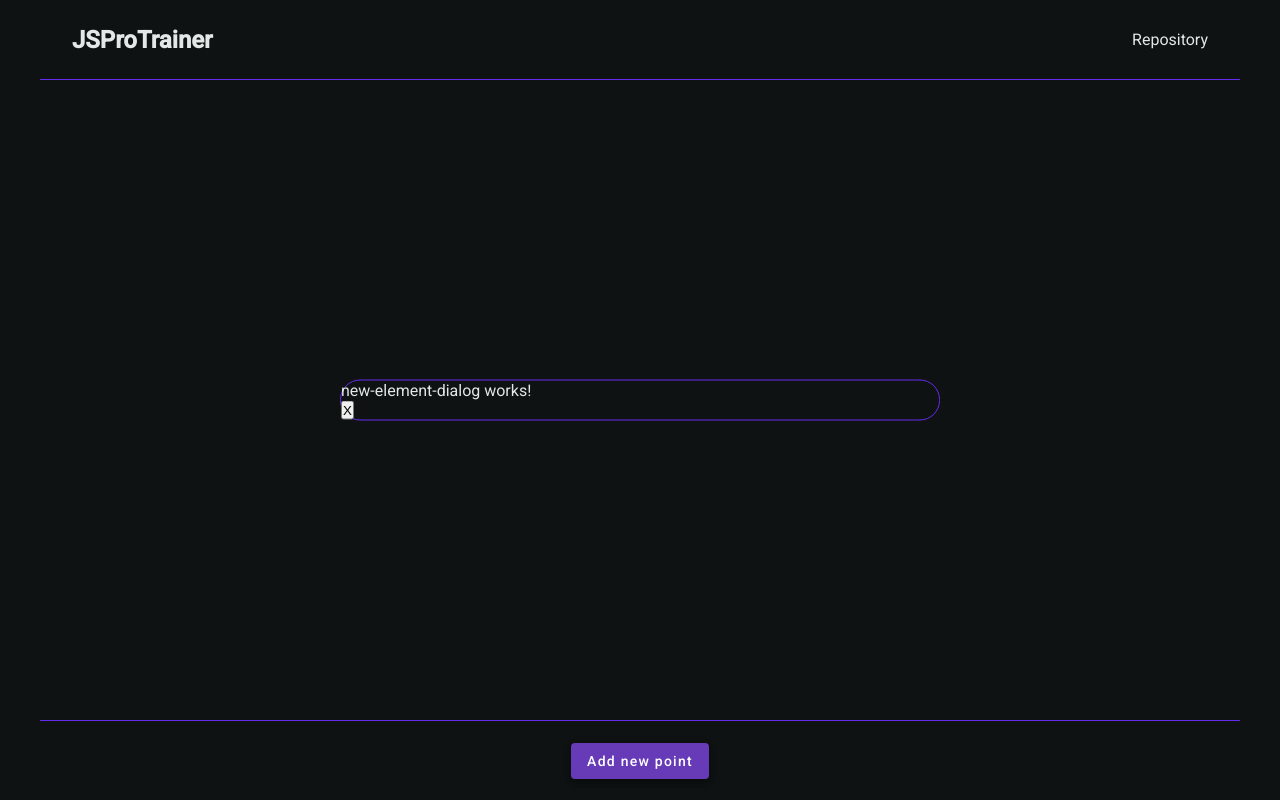
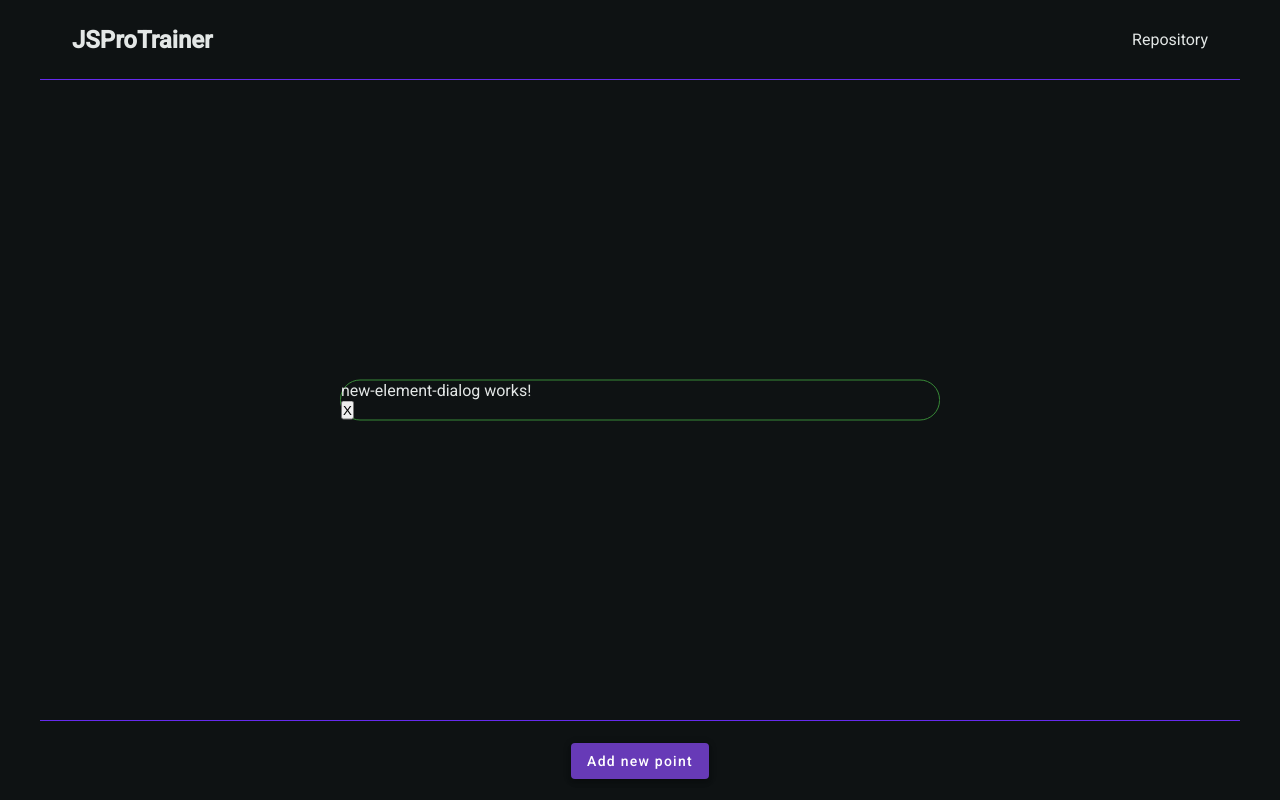
Before and after one commit to pawelrybka/JSProTrainer, an Angular app: page / in a window 1280 px wide. Both pictures are taken after a click on the button "Add new point". Built offline with nearby package versions, Linux system fonts and the light colour scheme.

Commit message:
Changing the frame of the new-element-dialog component

```diff
--- a/src/app/components/new-element-dialog/new-element-dialog.component.css
+++ b/src/app/components/new-element-dialog/new-element-dialog.component.css
@@ -6,5 +6,5 @@
     width: min(90%, 600px, 90vw);
     max-height: 80vh;
     border-radius: 20px;
-    border: 1px solid var(--purple);
+    border: 1px solid var(--green);
 }
```
